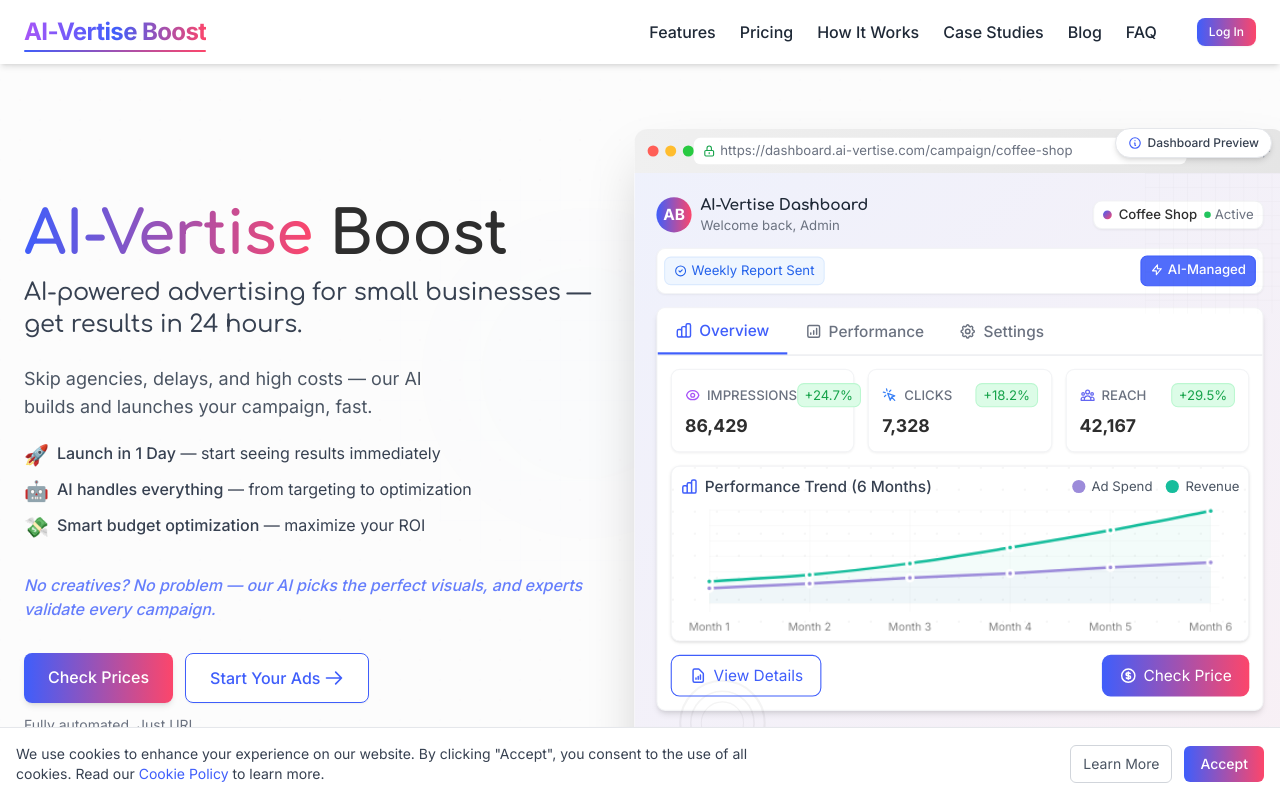
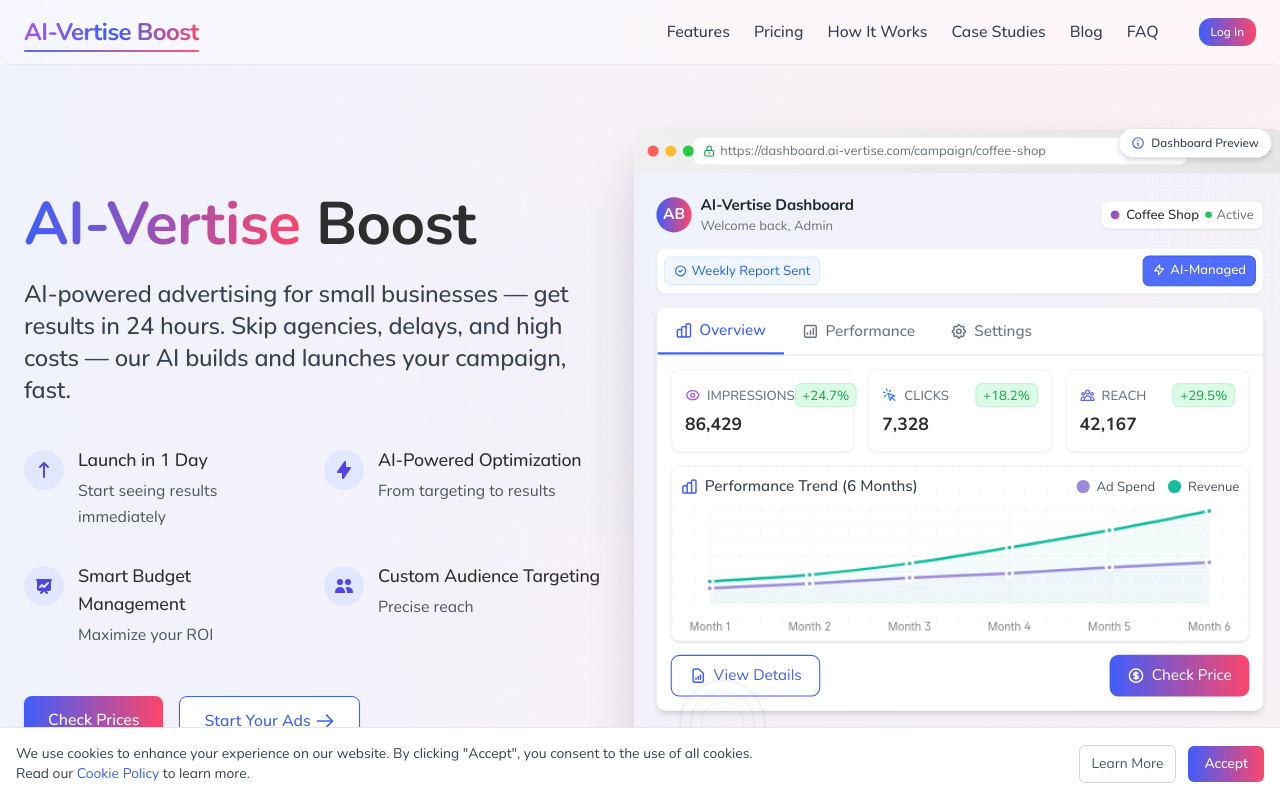
Before and after one commit to natalyineu/saas, a Next.js app in the folder ai/: page / in a window 1280 px wide. Shown: the top 799 px of the page. Built offline with nearby package versions, Linux system fonts and the light colour scheme.

Commit message:
Update UI with lighter soft gradient and rounded navbar

```diff
--- a/ai/app/components/FeaturesSection.tsx
+++ b/ai/app/components/FeaturesSection.tsx
@@ -37,10 +37,6 @@ export default function FeaturesSection() {
 
   return (
     <section id="features" className="py-24 bg-soft-gradient relative overflow-hidden">
-      {/* Decorative elements */}
-      <div className="absolute top-0 left-0 w-full h-20 bg-gradient-to-b from-white to-transparent"></div>
-      <div className="absolute bottom-0 left-0 w-full h-20 bg-gradient-to-t from-white to-transparent"></div>
-
       {/* Decorative circles */}
       <div className="absolute -top-32 -right-32 w-64 h-64 rounded-full bg-gradient-to-r from-primary-purple/10 to-primary-pink/10 blur-3xl"></div>
       <div className="absolute -bottom-32 -left-32 w-64 h-64 rounded-full bg-gradient-to-r from-blue-400/10 to-cyan-400/10 blur-3xl"></div>
--- a/ai/app/components/HeroSection.tsx
+++ b/ai/app/components/HeroSection.tsx
@@ -25,43 +25,70 @@ export default function HeroSection() {
   };
 
   return (
-    <section className="py-16 md:py-24">
+    <section className="py-16 md:py-24 bg-soft-gradient">
       <div className="container mx-auto px-4 md:px-6">
         <div className="grid grid-cols-1 md:grid-cols-2 gap-12 items-center">
           {/* Hero content */}
           <div className="order-1 md:order-1">
-            <h1 className="text-4xl sm:text-5xl md:text-6xl mb-3 leading-tight">
+            <div className="max-w-xl">
+              <h1 className="text-4xl sm:text-5xl md:text-6xl mb-6 leading-tight">
                 <span className="gradient-text">AI-Vertise</span> Boost
               </h1>
-            <h2 className="text-xl sm:text-2xl mb-6 text-gray-700 font-medium">
-              AI-powered advertising for small businesses — get results in 24 hours.
+              <h2 className="text-xl sm:text-2xl mb-10 text-gray-700 font-medium leading-relaxed">
+                AI-powered advertising for small businesses — get results in 24 hours. Skip agencies, delays, and high costs — our AI builds and launches your campaign, fast.
               </h2>
-            <p className="text-lg mb-5 text-gray-600 max-w-md">
-              Skip agencies, delays, and high costs — our AI builds and launches your campaign, fast.
-            </p>
 
-            <ul className="mb-8 space-y-2">
-              <li className="flex items-start">
-                <span className="text-xl mr-2">🚀</span>
-                <span className="text-gray-700"><span className="font-medium">Launch in 1 Day</span> — start seeing results immediately</span>
-              </li>
-              <li className="flex items-start">
-                <span className="text-xl mr-2">🤖</span>
-                <span className="text-gray-700"><span className="font-medium">AI handles everything</span> — from targeting to optimization</span>
-              </li>
-              <li className="flex items-start">
-                <span className="text-xl mr-2">💸</span>
-                <span className="text-gray-700"><span className="font-medium">Smart budget optimization</span> — maximize your ROI</span>
-              </li>
-            </ul>
-
-            <div className="mt-6 mb-8">
-              <p className="text-base text-primary-purple/80 font-medium italic">
-                No creatives? No problem — our AI picks the perfect visuals, and experts validate every campaign.
-              </p>
+              <div className="grid grid-cols-1 sm:grid-cols-2 gap-x-6 gap-y-8 mb-10">
+                <div className="flex items-start">
+                  <div className="bg-indigo-100 p-2.5 rounded-full mr-3.5 flex-shrink-0 mt-1">
+                    <svg xmlns="http://www.w3.org/2000/svg" className="h-5 w-5 text-indigo-600" viewBox="0 0 20 20" fill="currentColor">
+                      <path fillRule="evenodd" d="M5.293 7.707a1 1 0 010-1.414l4-4a1 1 0 011.414 0l4 4a1 1 0 01-1.414 1.414L11 5.414V17a1 1 0 11-2 0V5.414L6.707 7.707a1 1 0 01-1.414 0z" clipRule="evenodd" />
+                    </svg>
+                  </div>
+                  <div>
+                    <h3 className="font-medium text-lg mb-1">Launch in 1 Day</h3>
+                    <p className="text-gray-600 leading-relaxed">Start seeing results immediately</p>
+                  </div>
                 </div>
 
-            <div className="flex flex-wrap gap-3">
+                <div className="flex items-start">
+                  <div className="bg-indigo-100 p-2.5 rounded-full mr-3.5 flex-shrink-0 mt-1">
+                    <svg xmlns="http://www.w3.org/2000/svg" className="h-5 w-5 text-indigo-600" viewBox="0 0 20 20" fill="currentColor">
+                      <path fillRule="evenodd" d="M11.3 1.046A1 1 0 0112 2v5h4a1 1 0 01.82 1.573l-7 10A1 1 0 018 18v-5H4a1 1 0 01-.82-1.573l7-10a1 1 0 011.12-.38z" clipRule="evenodd" />
+                    </svg>
+                  </div>
+                  <div>
+                    <h3 className="font-medium text-lg mb-1">AI-Powered Optimization</h3>
+                    <p className="text-gray-600 leading-relaxed">From targeting to results</p>
+                  </div>
+                </div>
+
+                <div className="flex items-start">
+                  <div className="bg-indigo-100 p-2.5 rounded-full mr-3.5 flex-shrink-0 mt-1">
+                    <svg xmlns="http://www.w3.org/2000/svg" className="h-5 w-5 text-indigo-600" viewBox="0 0 20 20" fill="currentColor">
+                      <path fillRule="evenodd" d="M3 3a1 1 0 000 2v8a2 2 0 002 2h2.586l-1.293 1.293a1 1 0 101.414 1.414L10 15.414l2.293 2.293a1 1 0 001.414-1.414L12.414 15H15a2 2 0 002-2V5a1 1 0 100-2H3zm11.707 4.707a1 1 0 00-1.414-1.414L10 9.586 8.707 8.293a1 1 0 00-1.414 0l-2 2a1 1 0 101.414 1.414L8 10.414l1.293 1.293a1 1 0 001.414 0l4-4z" clipRule="evenodd" />
+                    </svg>
+                  </div>
+                  <div>
+                    <h3 className="font-medium text-lg mb-1">Smart Budget Management</h3>
+                    <p className="text-gray-600 leading-relaxed">Maximize your ROI</p>
+                  </div>
+                </div>
+
+                <div className="flex items-start">
+                  <div className="bg-indigo-100 p-2.5 rounded-full mr-3.5 flex-shrink-0 mt-1">
+                    <svg xmlns="http://www.w3.org/2000/svg" className="h-5 w-5 text-indigo-600" viewBox="0 0 20 20" fill="currentColor">
+                      <path d="M9 6a3 3 0 11-6 0 3 3 0 016 0zM17 6a3 3 0 11-6 0 3 3 0 016 0zM12.93 17c.046-.327.07-.66.07-1a6.97 6.97 0 00-1.5-4.33A5 5 0 0119 16v1h-6.07zM6 11a5 5 0 015 5v1H1v-1a5 5 0 015-5z" />
+                    </svg>
+                  </div>
+                  <div>
+                    <h3 className="font-medium text-lg mb-1">Custom Audience Targeting</h3>
+                    <p className="text-gray-600 leading-relaxed">Precise reach</p>
+                  </div>
+                </div>
+              </div>
+
+              <div className="flex flex-wrap gap-4 pt-2">
                 <Link
                   href="#pricing"
                   className="btn-primary inline-block"
@@ -80,7 +107,7 @@ export default function HeroSection() {
                   </svg>
                 </Link>
               </div>
-            <p className="text-sm text-gray-500 mt-3">Fully automated. Just URL.</p>
+            </div>
           </div>
 
           {/* Dashboard preview */}
--- a/ai/app/components/Navbar.tsx
+++ b/ai/app/components/Navbar.tsx
@@ -1,43 +1,64 @@
 'use client';
 
 import Link from 'next/link';
-import { useState } from 'react';
+import { useState, useEffect } from 'react';
 import Button from './ui/Button';
 import { DASHBOARD_URL } from '../lib/utils/constants';
 
 export default function Navbar() {
   const [isMenuOpen, setIsMenuOpen] = useState(false);
+  const [isScrolled, setIsScrolled] = useState(false);
+
+  // Track scroll position to add drop shadow after scrolling
+  useEffect(() => {
+    const handleScroll = () => {
+      if (window.scrollY > 10) {
+        setIsScrolled(true);
+      } else {
+        setIsScrolled(false);
+      }
+    };
+
+    window.addEventListener('scroll', handleScroll);
+    return () => window.removeEventListener('scroll', handleScroll);
+  }, []);
 
   return (
-    <nav className="w-full py-3 md:py-4 sticky top-0 bg-white/95 backdrop-blur-sm z-50 shadow-md">
+    <nav className={`w-full py-3 md:py-4 sticky top-0 bg-white/60 bg-soft-gradient backdrop-blur-md z-50 transition-all duration-300 ${isScrolled ? 'shadow-md' : 'shadow-sm'} rounded-b-xl`}>
       <div className="container mx-auto px-3 md:px-6 flex justify-between items-center">
         {/* Logo */}
-        <Link href="/" className="flex items-center">
+        <Link href="/" className="flex items-center group">
           <div className="relative">
-            <span className="text-xl md:text-2xl font-bold tracking-tight bg-clip-text text-transparent bg-gradient-to-r from-purple-500 via-primary-purple to-primary-pink">AI-Vertise Boost</span>
-            <div className="absolute -bottom-1 left-0 w-full h-0.5 bg-gradient-to-r from-primary-purple to-primary-pink rounded-full"></div>
+            <span className="text-xl md:text-2xl font-bold tracking-tight bg-clip-text text-transparent bg-gradient-to-r from-purple-500 via-primary-purple to-primary-pink group-hover:scale-[1.02] transition-transform">AI-Vertise Boost</span>
+            <div className="absolute -bottom-1 left-0 w-full h-0.5 bg-gradient-to-r from-primary-purple to-primary-pink rounded-full opacity-90 group-hover:opacity-100 transition-opacity"></div>
           </div>
         </Link>
 
         {/* Desktop Menu */}
         <div className="hidden md:flex items-center gap-6">
-          <Link href="#features" className="text-gray-800 hover:text-primary-purple transition-colors font-medium">
+          <Link href="#features" className="text-gray-700 hover:text-primary-purple transition-colors font-medium relative group">
             Features
+            <span className="absolute bottom-0 left-0 w-0 h-0.5 bg-gradient-to-r from-primary-purple to-primary-pink group-hover:w-full transition-all duration-300"></span>
           </Link>
-          <Link href="#pricing" className="text-gray-800 hover:text-primary-purple transition-colors font-medium">
+          <Link href="#pricing" className="text-gray-700 hover:text-primary-purple transition-colors font-medium relative group">
             Pricing
+            <span className="absolute bottom-0 left-0 w-0 h-0.5 bg-gradient-to-r from-primary-purple to-primary-pink group-hover:w-full transition-all duration-300"></span>
           </Link>
-          <Link href="#how-it-works" className="text-gray-800 hover:text-primary-purple transition-colors font-medium">
+          <Link href="#how-it-works" className="text-gray-700 hover:text-primary-purple transition-colors font-medium relative group">
             How It Works
+            <span className="absolute bottom-0 left-0 w-0 h-0.5 bg-gradient-to-r from-primary-purple to-primary-pink group-hover:w-full transition-all duration-300"></span>
           </Link>
-          <Link href="#case-studies" className="text-gray-800 hover:text-primary-purple transition-colors font-medium">
+          <Link href="#case-studies" className="text-gray-700 hover:text-primary-purple transition-colors font-medium relative group">
             Case Studies
+            <span className="absolute bottom-0 left-0 w-0 h-0.5 bg-gradient-to-r from-primary-purple to-primary-pink group-hover:w-full transition-all duration-300"></span>
           </Link>
-          <Link href="/blog" className="text-gray-800 hover:text-primary-purple transition-colors font-medium">
+          <Link href="/blog" className="text-gray-700 hover:text-primary-purple transition-colors font-medium relative group">
             Blog
+            <span className="absolute bottom-0 left-0 w-0 h-0.5 bg-gradient-to-r from-primary-purple to-primary-pink group-hover:w-full transition-all duration-300"></span>
           </Link>
-          <Link href="/faq" className="text-gray-800 hover:text-primary-purple transition-colors font-medium">
+          <Link href="/faq" className="text-gray-700 hover:text-primary-purple transition-colors font-medium relative group">
             FAQ
+            <span className="absolute bottom-0 left-0 w-0 h-0.5 bg-gradient-to-r from-primary-purple to-primary-pink group-hover:w-full transition-all duration-300"></span>
           </Link>
 
           {/* Login Button */}
@@ -46,7 +67,7 @@ export default function Navbar() {
             variant="primary"
             size="sm"
             isExternal
-            className="ml-4 transform hover:scale-105 transition-transform"
+            className="ml-4 hover:shadow-md hover:shadow-primary-purple/20 transition-shadow"
           >
             Log In
           </Button>
@@ -58,13 +79,13 @@ export default function Navbar() {
             href={DASHBOARD_URL}
             target="_blank"
             rel="noopener noreferrer"
-            className="text-sm font-medium px-3 py-1.5 bg-gradient-to-r from-primary-purple to-primary-pink text-white rounded-lg mr-3 shadow-sm"
+            className="text-sm font-medium px-3 py-1.5 bg-gradient-to-r from-primary-purple to-primary-pink text-white rounded-xl mr-3 shadow-sm hover:shadow-md transition-shadow"
           >
             Log In
           </Link>
 
           <button
-            className="text-gray-800 p-1 rounded-md hover:bg-gray-100"
+            className="text-gray-700 p-1.5 rounded-xl hover:bg-white/50 transition-colors"
             onClick={() => setIsMenuOpen(!isMenuOpen)}
             aria-label={isMenuOpen ? 'Close menu' : 'Open menu'}
             aria-expanded={isMenuOpen}
@@ -84,74 +105,74 @@ export default function Navbar() {
 
       {/* Mobile Menu */}
       {isMenuOpen && (
-        <div className="md:hidden absolute top-full left-0 right-0 bg-white shadow-lg border-t border-gray-100 animate-fade-in-down">
-          <div className="flex flex-col py-4 px-5 gap-3">
+        <div className="md:hidden absolute top-full left-0 right-0 bg-soft-gradient/80 backdrop-blur-md shadow-lg animate-fade-in-down rounded-b-xl mt-0.5">
+          <div className="flex flex-col py-4 px-5 gap-2">
             <Link
               href="#features"
-              className="text-gray-800 hover:text-primary-purple transition-colors py-2.5 font-medium border-b border-gray-100 flex items-center"
+              className="text-gray-700 hover:text-primary-purple transition-colors py-2.5 font-medium border-b border-gray-200/30 flex items-center"
               onClick={() => setIsMenuOpen(false)}
             >
-              <svg className="w-4 h-4 mr-2" fill="none" stroke="currentColor" viewBox="0 0 24 24">
+              <svg className="w-4 h-4 mr-2 text-primary-purple" fill="none" stroke="currentColor" viewBox="0 0 24 24">
                 <path strokeLinecap="round" strokeLinejoin="round" strokeWidth="2" d="M13 10V3L4 14h7v7l9-11h-7z"></path>
               </svg>
               Features
             </Link>
             <Link
               href="#pricing"
-              className="text-gray-800 hover:text-primary-purple transition-colors py-2.5 font-medium border-b border-gray-100 flex items-center"
+              className="text-gray-700 hover:text-primary-purple transition-colors py-2.5 font-medium border-b border-gray-200/30 flex items-center"
               onClick={() => setIsMenuOpen(false)}
             >
-              <svg className="w-4 h-4 mr-2" fill="none" stroke="currentColor" viewBox="0 0 24 24">
+              <svg className="w-4 h-4 mr-2 text-primary-purple" fill="none" stroke="currentColor" viewBox="0 0 24 24">
                 <path strokeLinecap="round" strokeLinejoin="round" strokeWidth="2" d="M12 8c-1.657 0-3 .895-3 2s1.343 2 3 2 3 .895 3 2-1.343 2-3 2m0-8c1.11 0 2.08.402 2.599 1M12 8V7m0 1v8m0 0v1m0-1c-1.11 0-2.08-.402-2.599-1M21 12a9 9 0 11-18 0 9 9 0 0118 0z"></path>
               </svg>
               Pricing
             </Link>
             <Link
               href="#how-it-works"
-              className="text-gray-800 hover:text-primary-purple transition-colors py-2.5 font-medium border-b border-gray-100 flex items-center"
+              className="text-gray-700 hover:text-primary-purple transition-colors py-2.5 font-medium border-b border-gray-200/30 flex items-center"
               onClick={() => setIsMenuOpen(false)}
             >
-              <svg className="w-4 h-4 mr-2" fill="none" stroke="currentColor" viewBox="0 0 24 24">
+              <svg className="w-4 h-4 mr-2 text-primary-purple" fill="none" stroke="currentColor" viewBox="0 0 24 24">
                 <path strokeLinecap="round" strokeLinejoin="round" strokeWidth="2" d="M13 16h-1v-4h-1m1-4h.01M21 12a9 9 0 11-18 0 9 9 0 0118 0z"></path>
               </svg>
               How It Works
             </Link>
             <Link
               href="#case-studies"
-              className="text-gray-800 hover:text-primary-purple transition-colors py-2.5 font-medium border-b border-gray-100 flex items-center"
+              className="text-gray-700 hover:text-primary-purple transition-colors py-2.5 font-medium border-b border-gray-200/30 flex items-center"
               onClick={() => setIsMenuOpen(false)}
             >
-              <svg className="w-4 h-4 mr-2" fill="none" stroke="currentColor" viewBox="0 0 24 24">
+              <svg className="w-4 h-4 mr-2 text-primary-purple" fill="none" stroke="currentColor" viewBox="0 0 24 24">
                 <path strokeLinecap="round" strokeLinejoin="round" strokeWidth="2" d="M9 12h6m-6 4h6m2 5H7a2 2 0 01-2-2V5a2 2 0 012-2h5.586a1 1 0 01.707.293l5.414 5.414a1 1 0 01.293.707V19a2 2 0 01-2 2z"></path>
               </svg>
               Case Studies
             </Link>
             <Link
               href="/blog"
-              className="text-gray-800 hover:text-primary-purple transition-colors py-2.5 font-medium border-b border-gray-100 flex items-center"
+              className="text-gray-700 hover:text-primary-purple transition-colors py-2.5 font-medium border-b border-gray-200/30 flex items-center"
               onClick={() => setIsMenuOpen(false)}
             >
-              <svg className="w-4 h-4 mr-2" fill="none" stroke="currentColor" viewBox="0 0 24 24">
+              <svg className="w-4 h-4 mr-2 text-primary-purple" fill="none" stroke="currentColor" viewBox="0 0 24 24">
                 <path strokeLinecap="round" strokeLinejoin="round" strokeWidth="2" d="M19 20H5a2 2 0 01-2-2V6a2 2 0 012-2h10a2 2 0 012 2v1m2 13a2 2 0 01-2-2V7m2 13a2 2 0 002-2V9a2 2 0 00-2-2h-2m-4-3H9M7 16h6M7 8h6v4H7V8z"></path>
               </svg>
               Blog
             </Link>
             <Link
               href="/faq"
-              className="text-gray-800 hover:text-primary-purple transition-colors py-2.5 font-medium border-b border-gray-100 flex items-center"
+              className="text-gray-700 hover:text-primary-purple transition-colors py-2.5 font-medium border-b border-gray-200/30 flex items-center"
               onClick={() => setIsMenuOpen(false)}
             >
-              <svg className="w-4 h-4 mr-2" fill="none" stroke="currentColor" viewBox="0 0 24 24">
+              <svg className="w-4 h-4 mr-2 text-primary-purple" fill="none" stroke="currentColor" viewBox="0 0 24 24">
                 <path strokeLinecap="round" strokeLinejoin="round" strokeWidth="2" d="M8.228 9c.549-1.165 2.03-2 3.772-2 2.21 0 4 1.343 4 3 0 1.4-1.278 2.575-3.006 2.907-.542.104-.994.54-.994 1.093m0 3h.01M21 12a9 9 0 11-18 0 9 9 0 0118 0z"></path>
               </svg>
               FAQ
             </Link>
             <Link
               href="/policy"
-              className="text-gray-800 hover:text-primary-purple transition-colors py-2.5 font-medium flex items-center"
+              className="text-gray-700 hover:text-primary-purple transition-colors py-2.5 font-medium flex items-center"
               onClick={() => setIsMenuOpen(false)}
             >
-              <svg className="w-4 h-4 mr-2" fill="none" stroke="currentColor" viewBox="0 0 24 24">
+              <svg className="w-4 h-4 mr-2 text-primary-purple" fill="none" stroke="currentColor" viewBox="0 0 24 24">
                 <path strokeLinecap="round" strokeLinejoin="round" strokeWidth="2" d="M9 12h6m-6 4h6m2 5H7a2 2 0 01-2-2V5a2 2 0 012-2h5.586a1 1 0 01.707.293l5.414 5.414a1 1 0 01.293.707V19a2 2 0 01-2 2z"></path>
               </svg>
               Privacy Policy
--- a/ai/app/components/ui/Button.tsx
+++ b/ai/app/components/ui/Button.tsx
@@ -32,7 +32,7 @@ const Button: React.FC<ButtonProps> = ({
   isExternal = false,
   onClick,
 }) => {
-  const baseStyles = "font-medium rounded-lg transition-all focus:outline-none focus:ring-2 focus:ring-offset-2";
+  const baseStyles = "font-medium rounded-xl transition-all focus:outline-none focus:ring-2 focus:ring-offset-2";
 
   const variantStyles = {
     primary: "bg-gradient-to-r from-primary-purple to-primary-pink text-white shadow-sm hover:shadow-md focus:ring-primary-purple",
--- a/ai/app/globals.css
+++ b/ai/app/globals.css
@@ -14,13 +14,15 @@ body {
   font-feature-settings: "ss01", "ss02", "cv01", "cv02";
   -webkit-font-smoothing: antialiased;
   -moz-osx-font-smoothing: grayscale;
+  letter-spacing: 0;
+  line-height: 1.5;
 }
 
 h1, h2, h3, h4, h5, h6 {
-  @apply font-heading;
   font-weight: 700;
   color: #2E2E2E;
   letter-spacing: -0.01em;
+  line-height: 1.2;
 }
 
 /* Custom scrollbar for modern browsers */
--- a/ai/app/layout.tsx
+++ b/ai/app/layout.tsx
@@ -1,23 +1,16 @@
 import './globals.css';
 import type { Metadata, Viewport } from 'next';
-import { Inter } from 'next/font/google';
-import { Comfortaa } from 'next/font/google';
+import { Nunito } from 'next/font/google';
 import SupportButton from './components/SupportButton';
 import CookieConsent from './components/CookieConsent';
 import Script from 'next/script';
 
 // Initialize fonts
-const geist = Inter({
+const nunito = Nunito({
   subsets: ['latin'],
-  weight: ["400", "500", "600", "700"],
-  variable: '--font-geist',
-});
-
-// Initialize Comfortaa font
-const comfortaa = Comfortaa({
-  subsets: ['latin'],
+  weight: ["300", "400", "500", "600", "700"],
   display: 'swap',
-  variable: '--font-comfortaa',
+  variable: '--font-nunito',
 });
 
 export const metadata: Metadata = {
@@ -89,7 +82,7 @@ export default function RootLayout({
   children: React.ReactNode;
 }) {
   return (
-    <html lang="en" className={`${geist.variable} ${comfortaa.variable}`}>
+    <html lang="en" className={`${nunito.variable}`}>
       <head>
         {/* Google Analytics */}
         <Script
@@ -130,7 +123,7 @@ export default function RootLayout({
           data-slug="aivertise"
           data-color="#5F7FFF"
           data-emoji="🎯"
-          data-font="Comic"
+          data-font="Nunito"
           data-text="Buy an Ads package"
           data-outline-color="#000000"
           data-font-color="#ffffff"
@@ -144,7 +137,7 @@ export default function RootLayout({
           strategy="afterInteractive"
         />
       </head>
-      <body className="min-h-screen bg-[#FCFCFC] relative" suppressHydrationWarning>
+      <body className="min-h-screen bg-soft-gradient relative" suppressHydrationWarning>
         {/* AI-themed background grid with animated gradient nodes */}
         <div className="fixed inset-0 z-0 overflow-hidden opacity-5 pointer-events-none">
           <div className="absolute inset-0 bg-[url('/grid-pattern.svg')] bg-[length:40px_40px]"></div>
--- a/ai/public/buymeacoffee-init.js
+++ b/ai/public/buymeacoffee-init.js
@@ -8,7 +8,7 @@ document.addEventListener('DOMContentLoaded', function() {
     script.setAttribute('data-slug', 'aivertise');
     script.setAttribute('data-color', '#5F7FFF');
     script.setAttribute('data-emoji', '🎯');
-    script.setAttribute('data-font', 'Comic');
+    script.setAttribute('data-font', 'Nunito');
     script.setAttribute('data-text', 'Buy an Ads package');
     script.setAttribute('data-outline-color', '#000000');
     script.setAttribute('data-font-color', '#ffffff');
--- a/ai/tailwind.config.js
+++ b/ai/tailwind.config.js
@@ -22,11 +22,11 @@ module.exports = {
         'text': '#2E2E2E',
       },
       fontFamily: {
-        sans: ['var(--font-geist)', 'sans-serif'],
-        heading: ['var(--font-comfortaa)', 'cursive'],
+        sans: ['var(--font-nunito)', 'sans-serif'],
+        heading: ['var(--font-nunito)', 'sans-serif'],
       },
       backgroundImage: {
-        'soft-gradient': 'linear-gradient(90deg, rgba(63,94,251,0.05) 0%, rgba(252,70,107,0.05) 100%)',
+        'soft-gradient': 'linear-gradient(90deg, rgba(63,94,251,0.03) 0%, rgba(252,70,107,0.03) 100%)',
         'bold-gradient': 'linear-gradient(90deg, rgba(63,94,251,1) 0%, rgba(252,70,107,1) 100%)',
       },
       typography: (theme) => ({
```
Also changed, not shown: ai/public/favicon-new.svg (added), 1 other file (tests, documents, lock files or other folders). Lines whose indentation alone changed are shown as unchanged.
